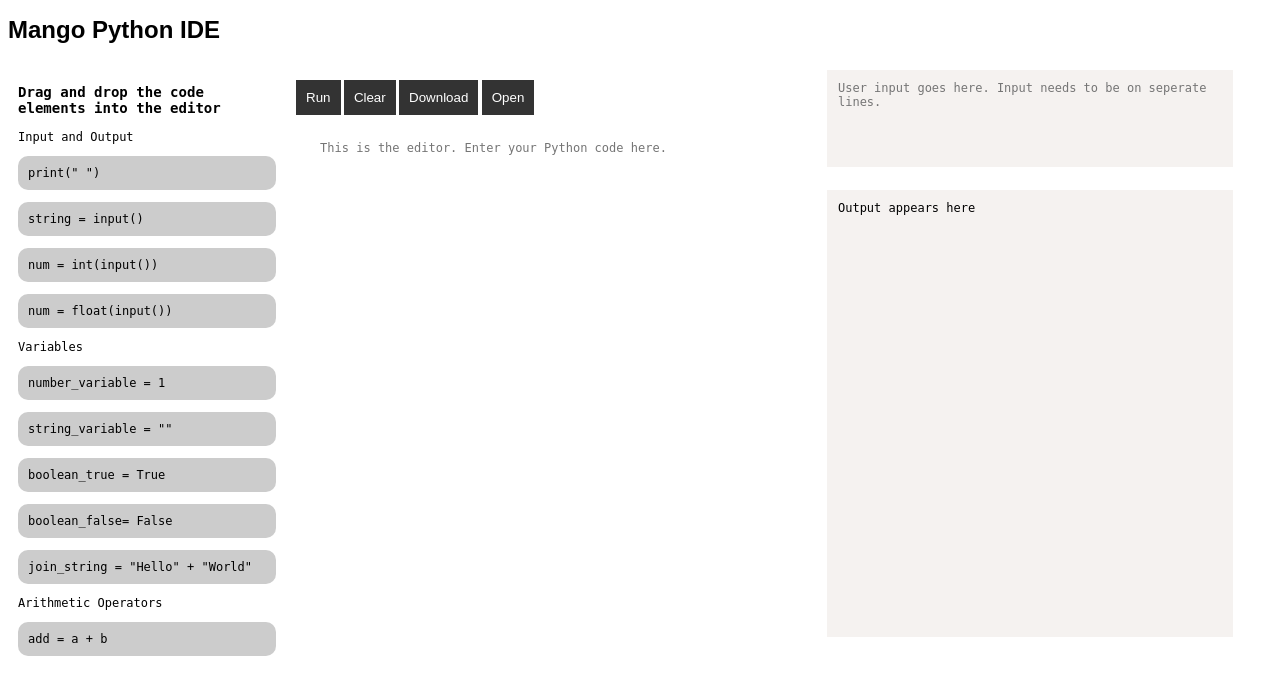
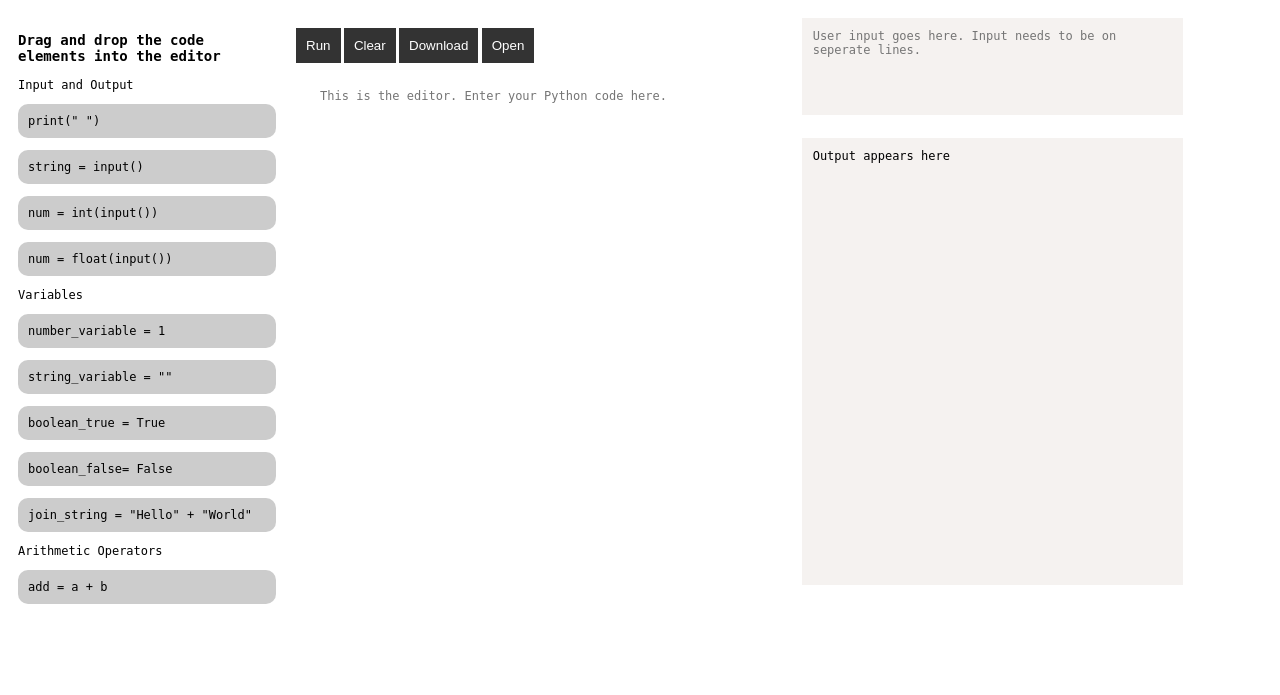
Before and after one commit to Mango-Learning/MangoPython, a Flask app: page / in a window 1280 px wide. Shown: the top 695 px of the page. Run offline with Flask 3, Linux system fonts and the light colour scheme; some libraries are stand-ins or nearby versions.

Commit message:
Add files via upload

```diff
--- a/templates/index.html
+++ b/templates/index.html
@@ -8,14 +8,14 @@
 
 .column_middle {
 	float: left;
-	width: 42%;
+	width: 40%;
 	padding: 10px;
 	box-sizing: border-box;
 }
 
 .column_right {
 	float: left;
-	width: 32%;
+	width: 30%;
 	padding: 10px;
 	box-sizing: border-box;
 }
@@ -109,7 +109,7 @@ pre {
 
 <div class="row">
 
-	<h1>Mango Python IDE</h1>
+<!--	<h1>Mango Python IDE</h1> -->
 	<div class="column_left">
 	<h3> Drag and drop the code elements into the editor </h3>
 	<p>Input and Output</p>
```
